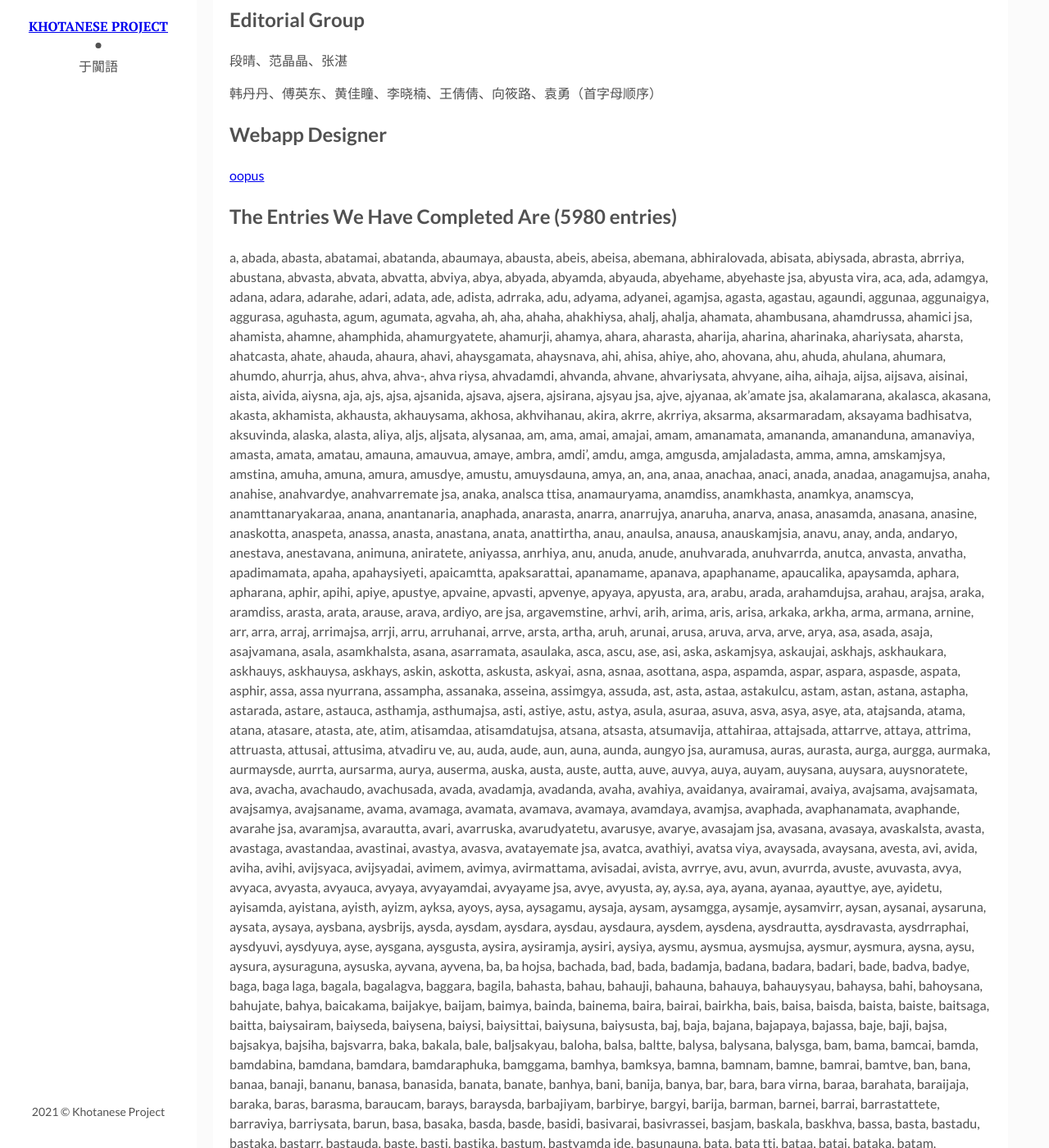
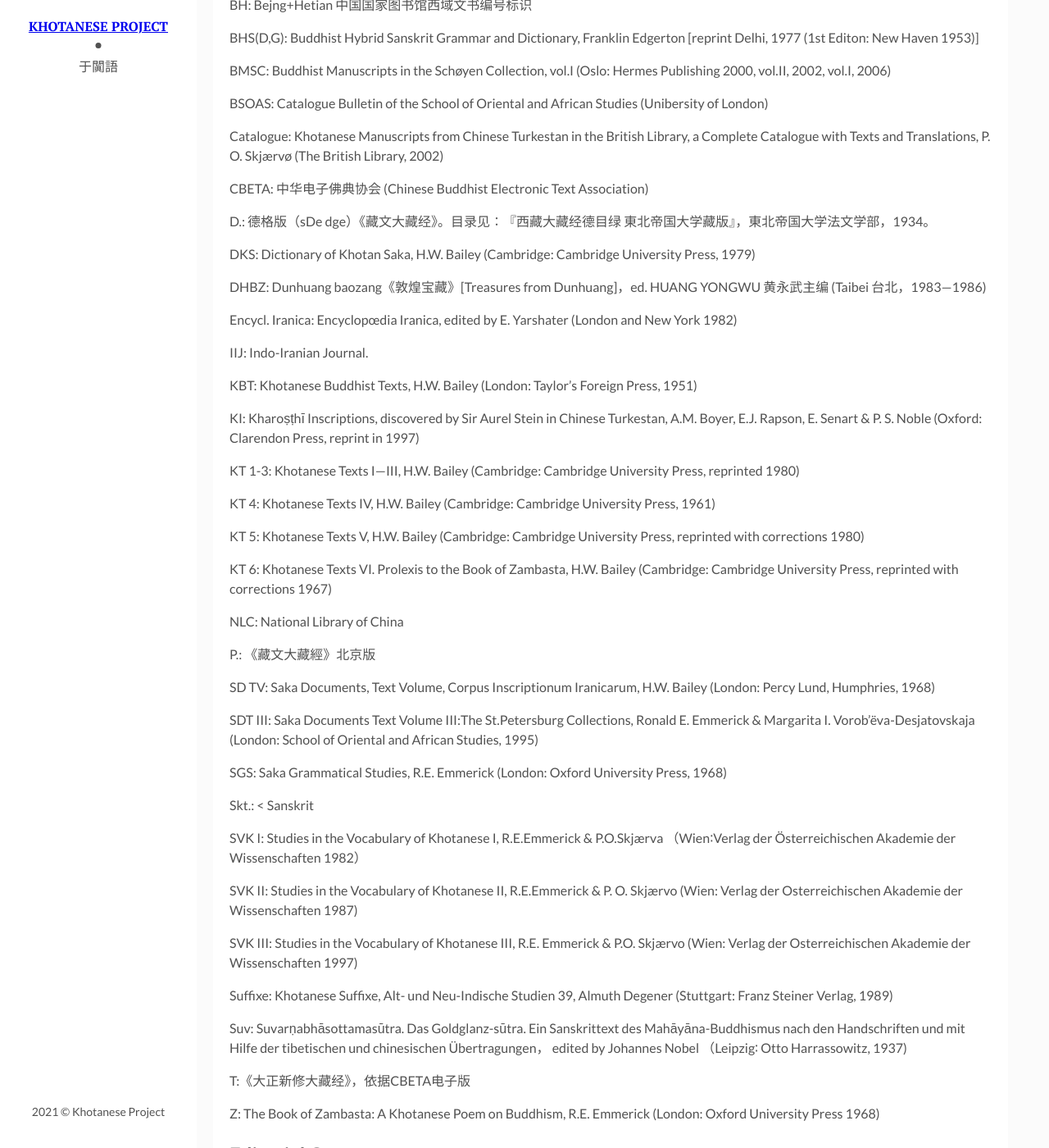
Before and after one commit to khotanese/khotanese.github.io, a Jekyll site: the page built from _posts/2021-10-22-dictionary.markdown, in a window 1280 px wide and 1400 px high, scrolled down 477 px. Shown: the whole window at 82% size. Built offline with Jekyll 4.4.1, drawn with Linux system fonts in a browser that asks for light colours; some of the changed text lies outside the part shown.

Commit message:
Update 2021-10-22-dictionary.markdown

```diff
--- a/_posts/2021-10-22-dictionary.markdown
+++ b/_posts/2021-10-22-dictionary.markdown
@@ -6,7 +6,8 @@ description: # Add post description (optional)
 img:  # Add image post (optional)
 ---
 
-This is the digital Khotanese dictionary with the data from ***Dictionary of Khotan Saka***, ***Studies in the Vocabulary of Khotanese*** and ***Saka Grammatical Studies***
+This is the digital Khotanese dictionary with the data from ***Dictionary of Khotan Saka***, ***Studies in the Vocabulary of Khotanese***, ***Saka Grammatical Studies***, ***KBM：Khotan·Buddhism·Manuscripts（段晴：《于阗·佛教·古卷》，上海：中西书局，2013年。）***, ***XJM：Xinjiang Manuscripts Preserved in the National Library of China（段晴：《中国国家图书馆藏西域文书 于阗语卷（一）》，上海：中西书局，2015年。）***, ***KRND：Khotanese Raśmivimalaviśuddhaprabhā Nāma Dhāraṇī（段晴：《于阗语无垢净光大陀罗尼经》，上海：中西书局，2019年。）***
+
 
 ## URL
 
@@ -14,11 +15,67 @@ This is the digital Khotanese dictionary with the data from ***Dictionary of Kho
 
 ## Abbreviations
 
-DKS：Dictionary of Khotan Saka
+ARIRIAB: Annual Report of the International Research Institute for Advanced Buddhology at Soka University (Tokyo)
 
-SVK：Studies in the Vocabulary of Khotanese
+BH: Bejng+Hetian 中国国家图书馆西域文书编号标识
 
-SGS：Saka Grammatical Studies
+BHS(D,G): Buddhist Hybrid Sanskrit Grammar and Dictionary, Franklin Edgerton [reprint Delhi, 1977 (1st Editon: New Haven 1953)]
+
+BMSC: Buddhist Manuscripts in the Schøyen Collection, vol.I (Oslo: Hermes Publishing 2000, vol.II, 2002, vol.I, 2006)
+
+BSOAS: Catalogue Bulletin of the School of Oriental and African Studies (Unibersity of London)
+
+Catalogue: Khotanese Manuscripts from Chinese Turkestan in the British Library, a Complete Catalogue with Texts and Translations, P. O. Skjærvø (The British Library, 2002)
+
+CBETA: 中华电子佛典协会 (Chinese Buddhist Electronic Text Association)
+
+D.: 德格版（sDe dge）《藏文大藏经》。目录见∶『西藏大藏经德目绿 東北帝国大学藏版』，東北帝国大学法文学部，1934。
+
+DKS:  Dictionary of Khotan Saka, H.W. Bailey (Cambridge: Cambridge University Press, 1979)
+
+DHBZ: Dunhuang baozang《敦煌宝藏》[Treasures from Dunhuang]，ed. HUANG YONGWU 黄永武主编 (Taibei 台北，1983—1986)
+
+Encycl. Iranica: Encyclopœdia Iranica, edited by E. Yarshater (London and New York 1982)
+
+IIJ: Indo-Iranian Journal.
+
+KBT: Khotanese Buddhist Texts, H.W. Bailey (London: Taylor's Foreign Press, 1951)
+
+KI:  Kharoṣṭhī Inscriptions, discovered by Sir Aurel Stein in Chinese Turkestan, A.M. Boyer, E.J. Rapson, E. Senart & P. S. Noble (Oxford: Clarendon Press, reprint in 1997)
+
+KT 1-3: Khotanese Texts I—III, H.W. Bailey (Cambridge: Cambridge University Press, reprinted 1980)
+
+KT 4: Khotanese Texts IV, H.W. Bailey (Cambridge: Cambridge University Press, 1961)
+
+KT 5: Khotanese Texts V, H.W. Bailey (Cambridge: Cambridge University Press, reprinted with corrections 1980)
+
+KT 6: Khotanese Texts VI. Prolexis to the Book of Zambasta, H.W. Bailey (Cambridge: Cambridge University Press, reprinted with corrections 1967)
+
+NLC: National Library of China
+
+P.: 《藏文大藏經》北京版
+
+SD TV: Saka Documents, Text Volume, Corpus Inscriptionum Iranicarum, H.W. Bailey (London: Percy Lund, Humphries, 1968)
+
+SDT III: Saka Documents Text Volume III:The St.Petersburg Collections, Ronald E. Emmerick & Margarita I. Vorob’ëva-Desjatovskaja (London: School of Oriental and African Studies, 1995)
+
+SGS: Saka Grammatical Studies, R.E. Emmerick (London: Oxford University Press, 1968)
+
+Skt.: < Sanskrit
+
+SVK I: Studies in the Vocabulary of Khotanese I, R.E.Emmerick & P.O.Skjærva （Wien∶Verlag der Österreichischen Akademie der Wissenschaften 1982）
+
+SVK II: Studies in the Vocabulary of Khotanese II, R.E.Emmerick & P. O. Skjærvo (Wien: Verlag der Osterreichischen Akademie der Wissenschaften 1987)
+
+SVK III: Studies in the Vocabulary of Khotanese III, R.E. Emmerick & P.O. Skjærvo (Wien: Verlag der Osterreichischen Akademie der Wissenschaften 1997)
+
+Suffixe: Khotanese Suffixe, Alt- und Neu-Indische Studien 39, Almuth Degener (Stuttgart: Franz Steiner Verlag, 1989)
+
+Suv: Suvarṇabhāsottamasūtra. Das Goldglanz-sūtra. Ein Sanskrittext des Mahāyāna-Buddhismus nach den Handschriften und mit Hilfe der tibetischen und chinesischen Übertragungen， edited by Johannes Nobel （Leipzig∶ Otto Harrassowitz, 1937)
+
+T:《大正新修大藏经》，依据CBETA电子版
+
+Z: The Book of Zambasta: A Khotanese Poem on Buddhism, R.E. Emmerick (London: Oxford University Press 1968)
 
 ## Editorial Group
 
```
